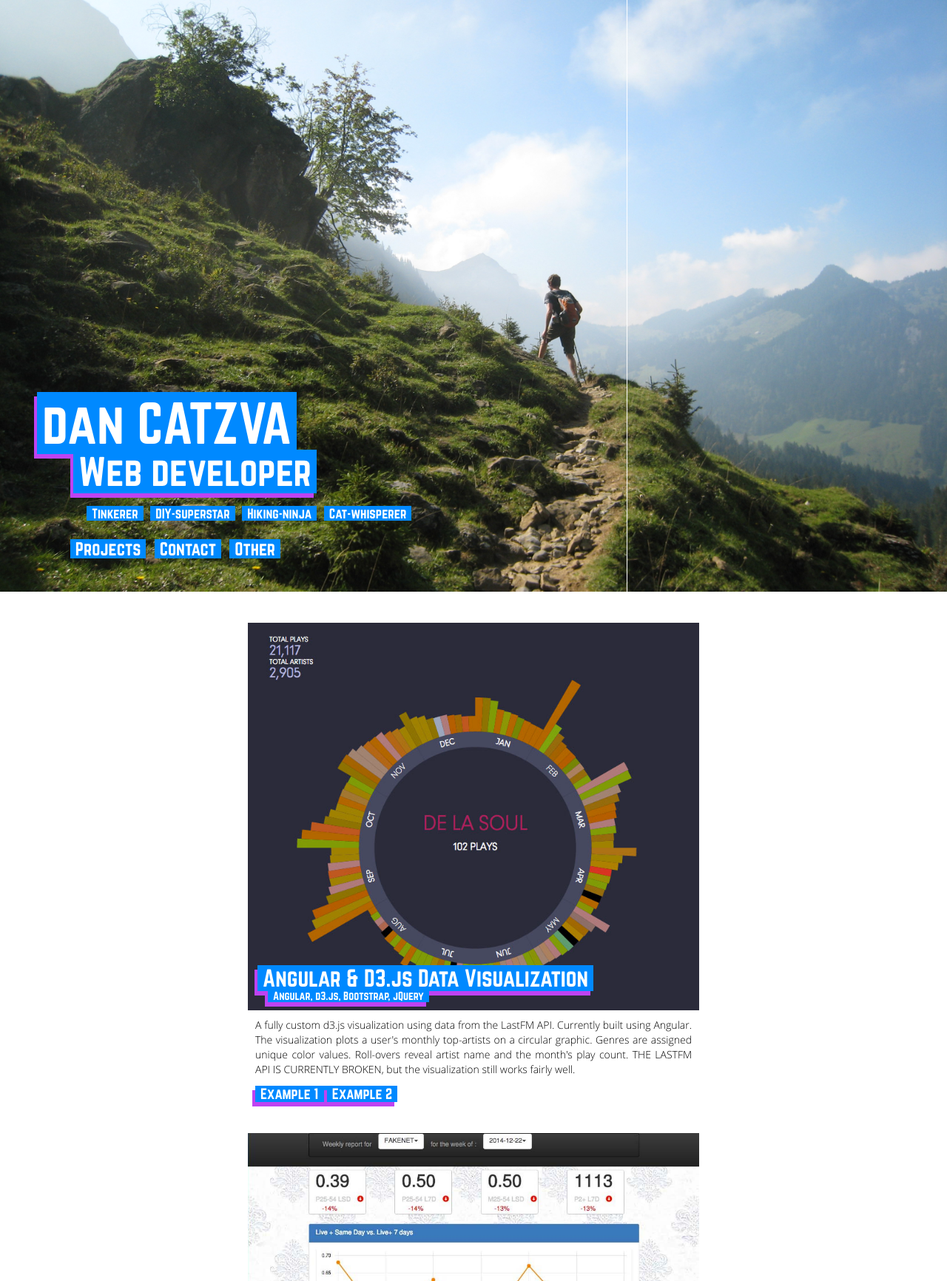
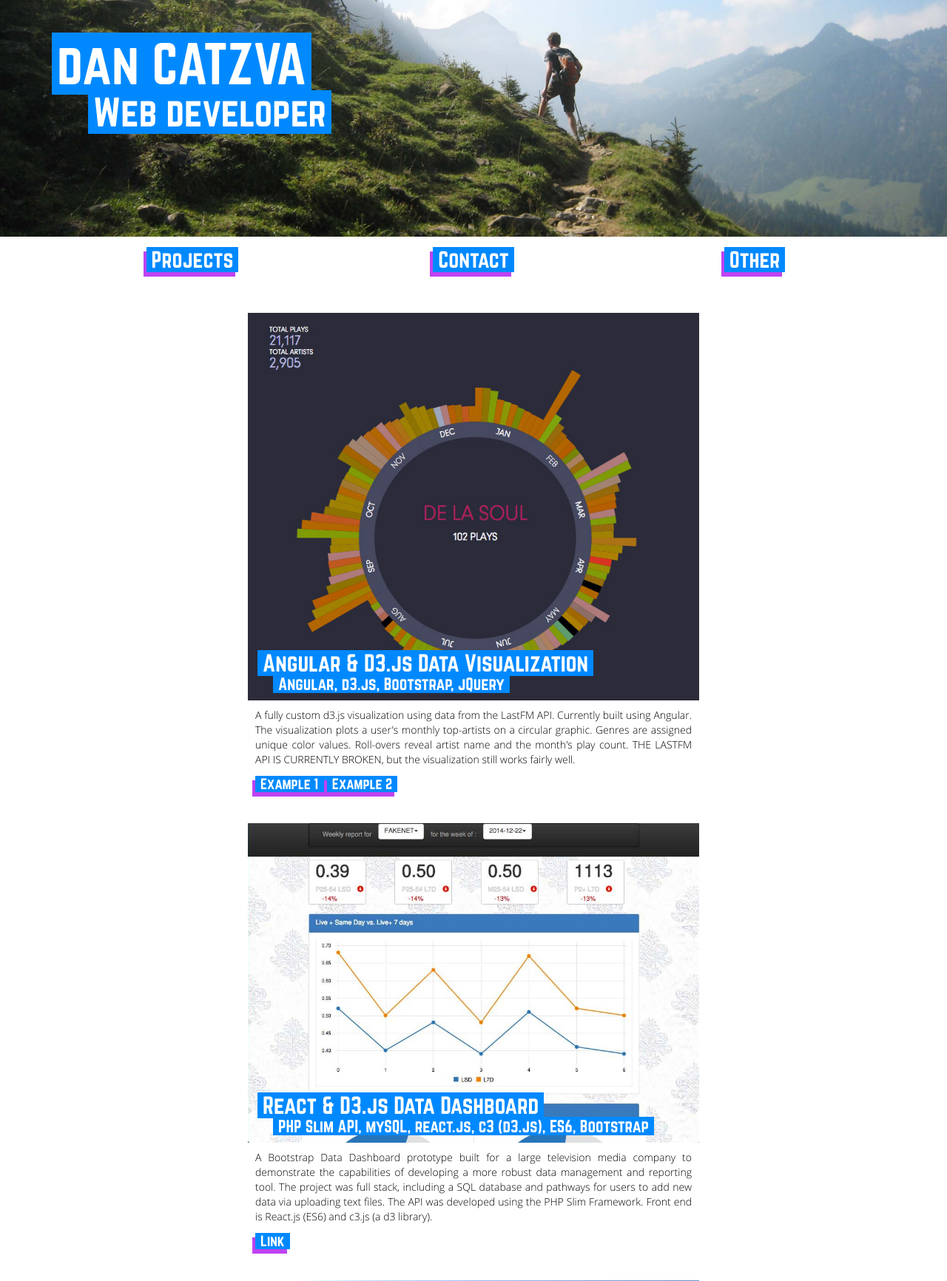
Before and after one commit to rockthecatzva/portfolio-site, a PHP site: page / in a window 1280 px wide. Shown: the top 1732 px of the page at 74% size. Run offline with PHP 8.4, Linux system fonts and the light colour scheme; data that the repository does not hold is empty; some libraries are stand-ins or nearby versions.

Commit message:
got rid of the full page image and now have slimmer border

```diff
--- a/css/style.css
+++ b/css/style.css
@@ -76,18 +76,18 @@ html, body {
 }
 
 
-hr{
-  border: solid 1px #413659;
-
-  margin: 0;
+.center-text{
+  text-align: center;
 }
 
+/*
 .container-full {
       padding: 0;
   margin: 0 auto;
   width: 100%;
   height: 100%;
 }
+*/
 
 /* padded section */
 .pad-section {
@@ -118,6 +118,13 @@ hr{
   box-shadow: -4px 6px 0px 0px #BE43F2;
 }
 
+
+.btn-text{
+  position: relative;
+  top: -0.5em;
+  font-size: 2em;
+}
+
 .sub-text{
   //font-family: font-aleo;
   position: relative;
@@ -129,7 +136,7 @@ hr{
   margin-top: 0px;
   //line-height: 1.2;
   //color: #ffffff;
-  font-size: 1em;
+  font-size: 1.5em;
 }
 
 @media (max-width: 767px) {
@@ -148,7 +155,7 @@ hr{
 }
 
 .elevator-bio{
-  position: absolute;
+  //position: absolute;
   bottom: 40px;
   left: 50px;
 }
@@ -232,17 +239,15 @@ hr{
 
 
 .bg-image{
-background: url('../images/hiking-bg.JPG') no-repeat;
+background: url('../images/hiking-bg.jpg') no-repeat;
   //box-sizing: border-box;
-
-  height: 100%;
-    //background-attachment:scroll;
-
-    position: fixed;
+  min-height: 40%;
+    background-attachment:scroll;
+    //position: fixed;
     width: 100%;
-    z-index: -1;
+    //z-index: -1;
     top: 0px;
-    left: 0px;
+    //left: 0px;
 
    -webkit-background-size: 100%;
     -moz-background-size: 100%;
@@ -253,7 +258,7 @@ background: url('../images/hiking-bg.JPG') no-repeat;
     -o-background-size: cover;
     background-size: cover;
 
-  background-position: right;
+  background-position: bottom right;
 }
 
 
@@ -264,12 +269,6 @@ background: url('../images/hiking-bg.JPG') no-repeat;
 
 }
 
-.home {
-  //background-attachment:scroll;
-  width: 100%;
-  height: 100%;
-}
-
 .home h1{
   display: inline-block;
   vertical-align: middle;
@@ -277,6 +276,7 @@ background: url('../images/hiking-bg.JPG') no-repeat;
 
 .home-links{
   font-size: 1.6em;
+  padding-top: 0.9em;
 }
 
 @media (max-width: 767px) {
@@ -310,10 +310,9 @@ background: url('../images/hiking-bg.JPG') no-repeat;
   color: #ECF0F1;
   background-color: #413659;
       text-align: justify;
-
       font-family: open_sanslight;
     font-size: 1.5em;
-  //box-shadow: 0px 1px 14px 1px #000000;
+
 }
 
 #contact{
@@ -328,7 +327,7 @@ textarea, input{
 }
 
 .map-box{
-      width: 100%;
+    width: 100%;
     height: 100%;
 }
 
@@ -398,20 +397,13 @@ textarea, input{
 }
 
 .project-descript{
-      font-family: open_sanslight;
+    font-family: open_sanslight;
     text-align: justify;
-
     margin: 10px;
 }
 
-
 .project-descript a{
-      font-size: 1.3em;
-}
-
-
-.circlepic{
-  padding-bottom: 1em;
+    font-size: 1.3em;
 }
 
 .btn-primary{
--- a/index.php
+++ b/index.php
@@ -2,30 +2,20 @@
 <html lang="en" >
 <head>
   <meta charset="utf-8" />
-
   <title>dan.catzva</title>
   <meta name="viewport" content="width=device-width, initial-scale=1.0">
-
-
-
-  <!-- attach CSS styles -->
   <script type="text/javascript" src="bower_components/jquery/dist/jquery.min.js"></script>
-
   <script src="bower_components/bootstrap/dist/js/bootstrap.min.js"></script>
   <link rel="stylesheet" href="bower_components/bootstrap/dist/css/bootstrap-theme.min.css">
   <link rel="stylesheet" href="bower_components/bootstrap/dist/css/bootstrap.min.css">
-
   <link href="css/style.css" rel="stylesheet" />
-
   <script>
   (function(i,s,o,g,r,a,m){i['GoogleAnalyticsObject']=r;i[r]=i[r]||function(){
   (i[r].q=i[r].q||[]).push(arguments)},i[r].l=1*new Date();a=s.createElement(o),
   m=s.getElementsByTagName(o)[0];a.async=1;a.src=g;m.parentNode.insertBefore(a,m)
   })(window,document,'script','//www.google-analytics.com/analytics.js','ga');
-
   ga('create', 'UA-15876167-1', 'auto');
   ga('send', 'pageview');
-
 </script>
 
   <script type="text/javascript">
@@ -75,32 +65,33 @@
 </script>
 </head>
 <body>
+    <div class="jumbotron bg-image">
+      <div class="container elevator-bio">
+        <span class="intro-name block-text">dan CATZVA</span>
+        <br/>
+        <span class="indent block-text web-dev">Web developer</span>
+
+        <!--<div>
+          <a href="#about" class="other-description hidden-xs">
+          <span class="sub-text block-text">Tinkerer</span> <span class="sub-text block-text">DIY-superstar</span> <span class="sub-text block-text">Hiking-ninja</span> <span class="sub-text block-text">Cat-whisperer</span>
+          </a>
+        </div>-->
 
 
 
-  <div class="container-full">
-
-    <div class="home row">
-      <div class="bg-image"></div>
-      <div class="elevator-bio">
-        <span class="intro-name block-text shadow">dan CATZVA</span>
-        <br/>
+      </div>
+    </div>
 
 
-        <span class="indent block-text web-dev shadow">Web developer</span>
-        <br/>
-        <br/>
-        <a href="#about" class="other-description hidden-xs">
-          <span class="sub-text block-text">Tinkerer</span> <span class="sub-text block-text">DIY-superstar</span> <span class="sub-text block-text">Hiking-ninja</span> <span class="sub-text block-text">Cat-whisperer</span>
-        </a>
-        <br/>
-        <br/>
-        <div class="indent home-links">
-          <a href="#projects"><span class="sub-text block-text">Projects</span></a> <a href="#contact"><span class="sub-text block-text">Contact</span></a> <a href="#about"><span class="sub-text block-text">Other</span></a>
-        </div>
+<div class="container">
+  <div class="row center-text">
+    <div class="col-sm-4"><a href="#projects"><span class="btn-text block-text shadow">Projects</span></a></div>
+    <div class="col-sm-4"><a href="#contact"><span class="btn-text block-text shadow">Contact</span></a></div>
+    <div class="col-sm-4"><a href="#about"><span class="btn-text block-text shadow">Other</span></a></div>
+  </div>
+</div>
 
-      </div>
-    </div>
+
 
 
     <div id="projects" class="">
@@ -109,11 +100,11 @@
         <div class="project-box col-sm-6 col-sm-offset-3">
           <img src="images/lastfm-angular.jpg" style="width: 100%; height: 100%;"/>
           <div class="descript-container">
-            <p><span class="project-title block-text shadow">
+            <p><span class="project-title block-text">
               Angular & D3.js Data Visualization
             </span></p>
 
-            <p><span class="block-text sub-text shadow">
+            <p><span class="block-text sub-text">
               Angular, d3.js, Bootstrap, jQuery
             </span></p>
 
@@ -147,10 +138,10 @@
         <div class="project-box  col-sm-6 col-sm-offset-3">
           <img src="images/portfolio-slimtracker.jpg" style="width: 100%; height: 100%;"/>
           <div class="descript-container">
-            <p><span class="project-title block-text shadow">
+            <p><span class="project-title block-text">
               React & D3.js Data Dashboard
             </span></p>
-            <p><span class="sub-text block-text shadow">
+            <p><span class="sub-text block-text">
               PHP Slim API, mySQL, react.js, c3 (d3.js), ES6, Bootstrap
             </span></p>
 
@@ -178,10 +169,10 @@
         <div class="project-box col-sm-6 col-sm-offset-3">
           <img src="images/hichew.png" style="width: 100%; height: 100%;"/>
           <div class="descript-container">
-            <p><span class="project-title block-text shadow">
+            <p><span class="project-title block-text">
               Animated microsite
             </span></p>
-            <p><span class="sub-text block-text shadow">
+            <p><span class="sub-text block-text">
               HTML, jQuery
             </span></p>
           </div>
@@ -210,10 +201,10 @@
           <img src="images/f2b.jpg" style="width: 100%; height: 100%;"/>
 
           <div class="descript-container">
-            <p><span class="project-title block-text shadow">
+            <p><span class="project-title block-text">
               Educational mini-game prototype
             </span></p>
-            <p><span class="sub-text block-text shadow">
+            <p><span class="sub-text block-text">
               OOP. Game dev. Flash + AS3.
             </span></p>
 
@@ -238,10 +229,10 @@
           <img src="images/Beau_shot1.jpg" style="width: 100%; height: 100%;"/>
 
           <div class="descript-container">
-            <p><span class="project-title block-text shadow">
+            <p><span class="project-title block-text">
               Portfolio site
             </span></p>
-            <p><span class="sub-text block-text shadow">
+            <p><span class="sub-text block-text">
               HTML, jQuery
             </span></p>
 
@@ -326,6 +317,7 @@
 
           <div class="row address-sect">
             <p class="address-sect-b">Dan Catzva</p>
+            <a href="https://github.com/rockthecatzva">github</a>
             <p>Washington, DC 20001</p>
             <p>dcatzva@gmail.com</p>
           </div>
@@ -375,7 +367,5 @@
     </div>
 
 
-
-  </div>
 </body>
 </html>
```
Also changed, not shown: images/hiking-bg copy.JPG (added), images/hiking-bg.JPG.
